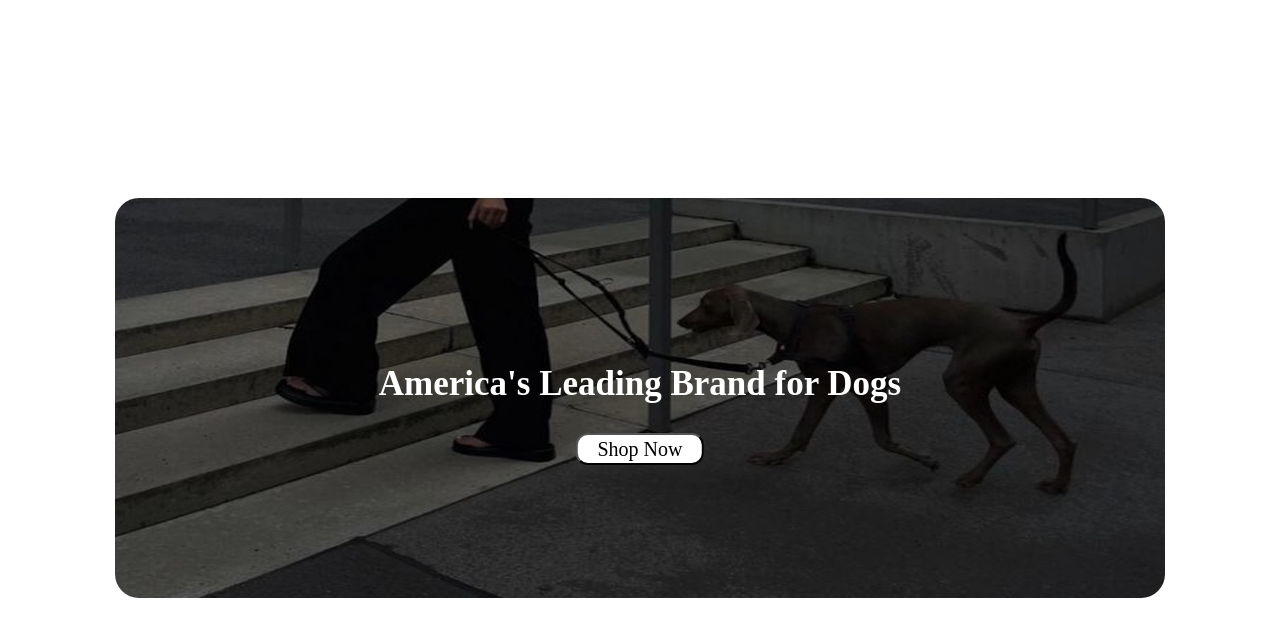
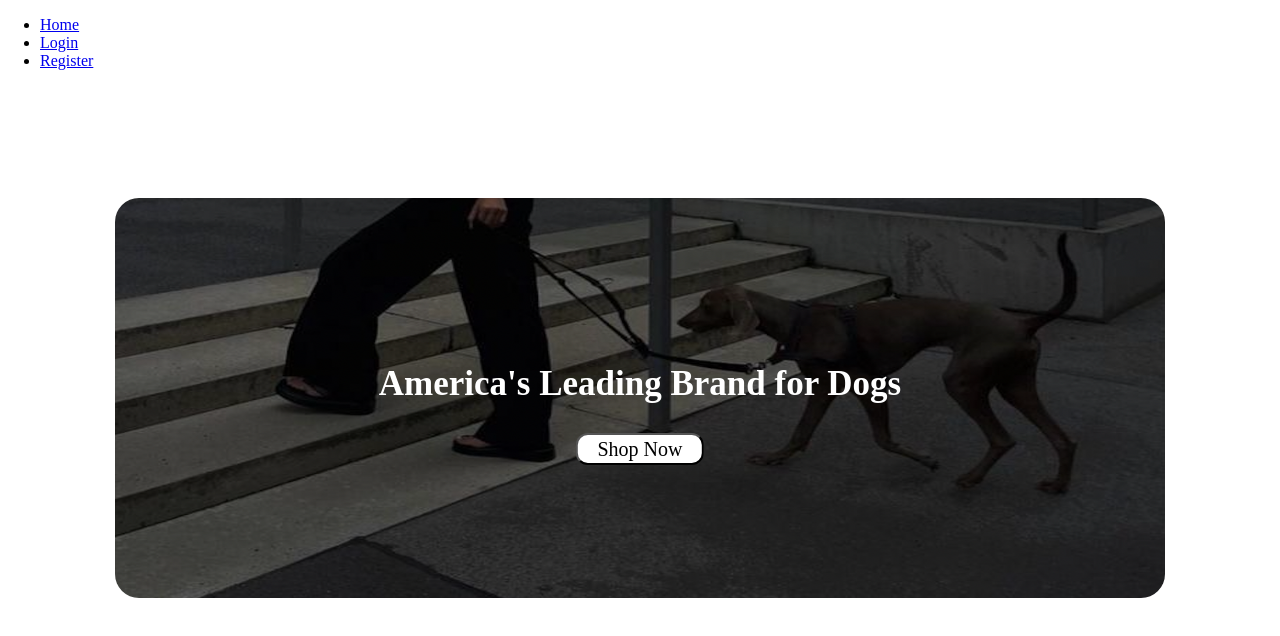
Before and after one commit to mdawood832/Happy-Hound, a React (Create React App) app: page / in a window 1280 px wide. Shown: the top 636 px of the page. Built offline with nearby package versions, Linux system fonts and the light colour scheme; a web font is replaced by a local one.

Commit message:
rendered a simple nav

```diff
--- a/src/App.js
+++ b/src/App.js
@@ -1,31 +1,31 @@
-import React, { Component } from 'react';
-import { Route, Routes } from 'react-router-dom';
+ import React from 'react';
+import { Route, Routes, Link } from 'react-router-dom';
 import Login from './components/Login';
 import Register from './components/Register';
 import './App.css';
-// import Nav from './components/Nav';
+ import Nav from './components/Nav';
 
 import Landing from './components/Landing';
 
-class App extends Component {
 
-  render() {
+function App() {
+
     return (
-      <div className="App">
+      <>
+      <nav>
+       <ul>
+        <li><Link to="/">Home</Link></li>
+        <li><Link to="/login">Login</Link></li>
+        <li><Link to="/register">Register</Link></li>
+        </ul>
+      </nav>
       <Routes>
+        <Route path="/" element={<Landing />} />
+        <Route path="/login" element={<Login />} />
+        <Route path="/register" element={<Register />} />
+      </Routes>
+      </>
+    );
+    }
 
-      <Route path="/" element={<Landing />} />
-        <Route path="/register" component={Register} />
-        <Route path="/login" component={Login} />
-
-
-      </Routes>
-      </div>
-
-
-
-    );
-  }
-}
-
-export default App;
+  export default App;
--- a/src/index.js
+++ b/src/index.js
@@ -2,10 +2,9 @@ import React from 'react';
 import ReactDOM from 'react-dom';
 import App from './App';
 import './index.css';
-import Register from './components/Register';
-import Login from './components/Login';
 
-import { BrowserRouter, Routes, Route } from 'react-router-dom';
+
+import { BrowserRouter } from 'react-router-dom';
 import { library } from '@fortawesome/fontawesome-svg-core'
 import { faShoppingCart } from '@fortawesome/free-solid-svg-icons'
 library.add(faShoppingCart)
@@ -13,11 +12,7 @@ library.add(faShoppingCart)
 
 ReactDOM.render(
   <BrowserRouter>
-  <Routes>
-    <Route path="/" element={<App />} />
-    <Route path="/register" element={<Register />} />
-    <Route path="/login" element={<Login />} />
-  </Routes>
+  <App />
   </BrowserRouter>,
   document.getElementById('root')
 );
```
